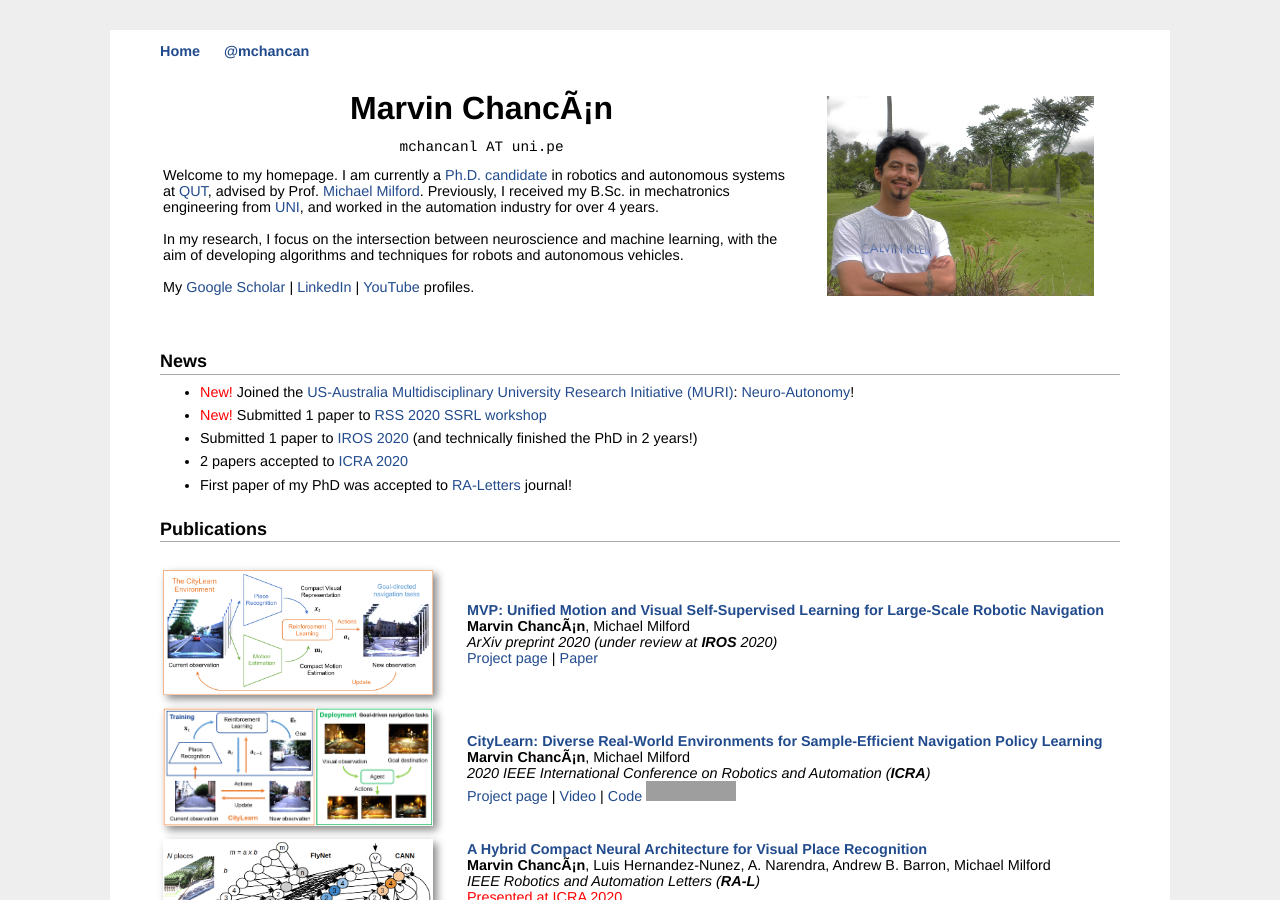
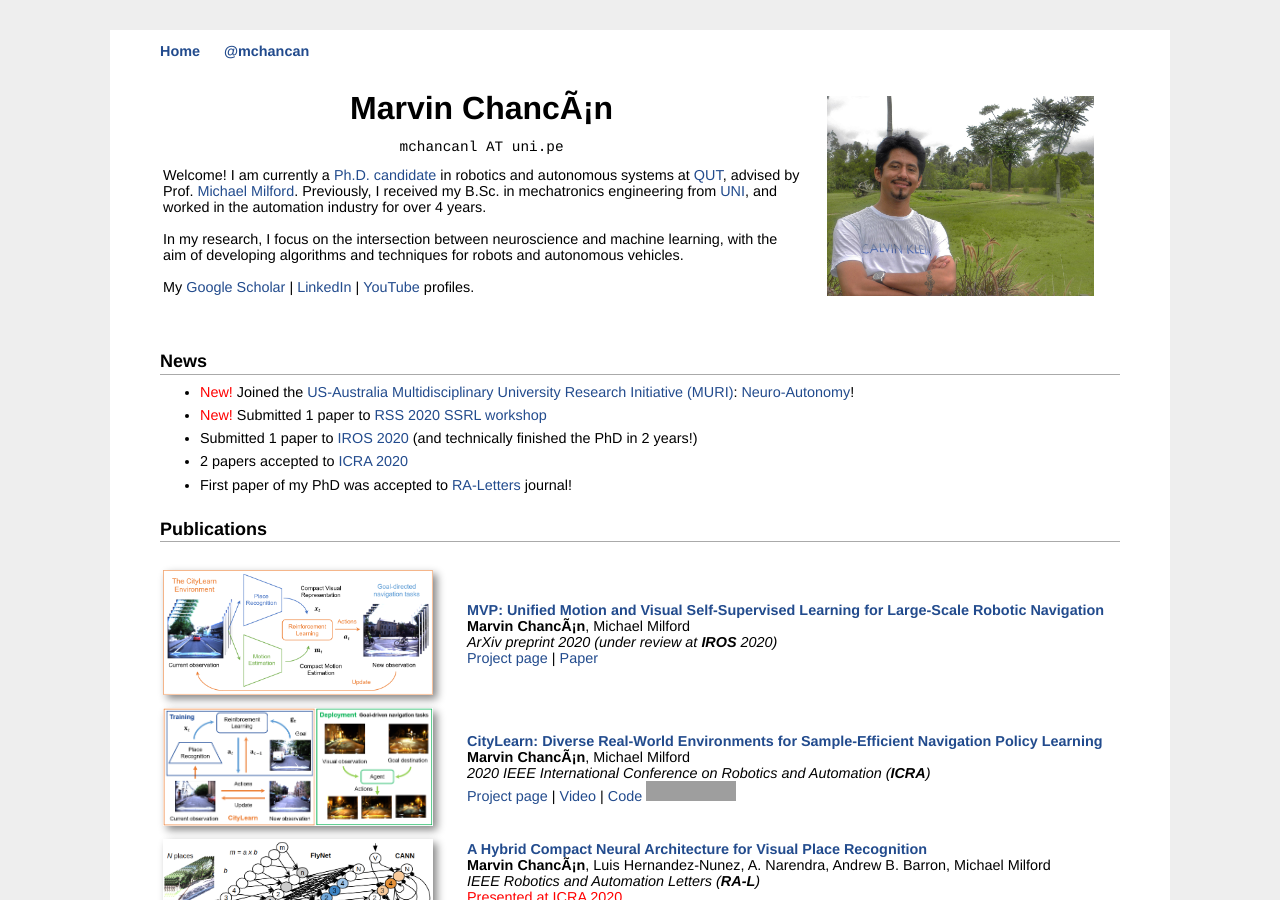
Before and after one commit to mchancan/mchancan.github.io, a Jekyll site: the page built from index.html, in a window 1280 px wide and 900 px high. Built offline with Jekyll 4.4.1, drawn with Linux system fonts in a browser that asks for light colours; comment, search, counter and statistics services are not loaded; grey boxes are pictures that could not be loaded.

Commit message:
Update index.html

```diff
--- a/index.html
+++ b/index.html
@@ -13,7 +13,7 @@ title: Marvin's Homepage
 		<p align="center"><font face="courier">mchancanl AT uni.pe</font></p>
 		<!--</div>-->
 		<p align="left">
-			Welcome to my homepage. I am currently a <a href="https://research.qut.edu.au/qcr/people/marvin-chancan/">Ph.D. candidate</a> in robotics and autonomous systems at <a href="https://www.qut.edu.au/science-engineering/schools/electrical-engineering-robotics">QUT</a>, advised by Prof. <a href="https://scholar.google.com/citations?user=TDSmCKgAAAAJ&hl=en">Michael Milford</a>.
+			Welcome! I am currently a <a href="https://research.qut.edu.au/qcr/people/marvin-chancan/">Ph.D. candidate</a> in robotics and autonomous systems at <a href="https://www.qut.edu.au/science-engineering/schools/electrical-engineering-robotics">QUT</a>, advised by Prof. <a href="https://scholar.google.com/citations?user=TDSmCKgAAAAJ&hl=en">Michael Milford</a>.
 			Previously, I received my B.Sc. in mechatronics engineering from <a href="https://en.wikipedia.org/wiki/National_University_of_Engineering">UNI</a>, and worked in the automation industry for over 4 years.</br>
 			</br>
 			In my research, I focus on the intersection between neuroscience and machine learning, with the aim of developing algorithms and techniques for robots and autonomous vehicles.</br>
```
